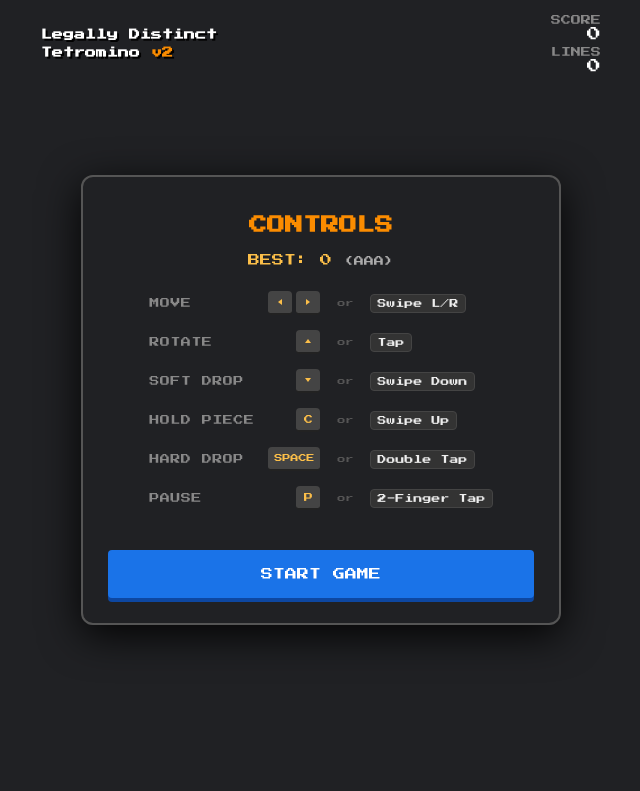
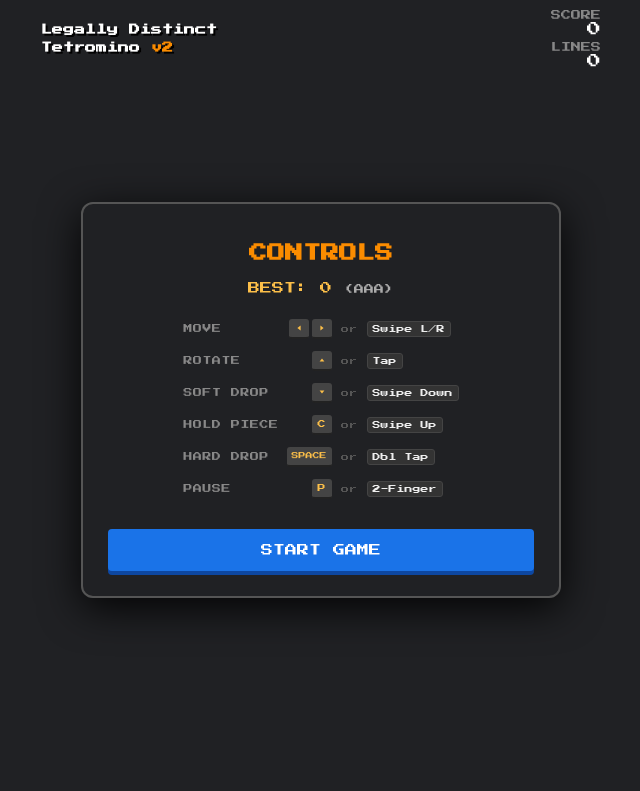
Before and after one commit to JoeFromDenver/Legally-Distinct-Tetromino-v2, a plain HTML site: page index.html in a window 1280 px wide. Shown: the whole page, without its empty margins (319-959 px from the left). Drawn offline with nearby package versions, Linux system fonts and the light colour scheme.

Commit message:
Update index.html

```diff
--- a/index.html
+++ b/index.html
@@ -2,10 +2,10 @@
 <html lang="en">
 <head>
     <meta charset="UTF-8">
-    <meta name="viewport" content="width=device-width, initial-scale=1.0, maximum-scale=1.0, user-scalable=no">
+    <meta name="viewport" content="width=device-width, initial-scale=1.0, maximum-scale=1.0, user-scalable=no, viewport-fit=cover">
     <title>Legally Distinct Tetromino v2</title>
 
-    <!-- Tone.js CDN (Restored for reliable audio) -->
+    <!-- Tone.js CDN -->
     <script src="https://cdnjs.cloudflare.com/ajax/libs/tone/14.8.49/Tone.js"></script>
 
     <!-- Google Font -->
@@ -37,7 +37,8 @@
             background-color: var(--bg-color);
             color: var(--text-color);
             font-family: var(--font-main);
-            height: 100vh;
+            /* Use dynamic viewport height for mobile browsers */
+            height: 100dvh;
             width: 100vw;
             display: flex;
             justify-content: center;
@@ -54,16 +55,19 @@
             display: flex;
             flex-direction: column;
             align-items: center;
+            /* Ensure content is centered but respects safe areas */
+            padding-bottom: env(safe-area-inset-bottom);
         }
 
         /* --- Header --- */
         header {
             width: 100%;
-            padding: 15px 20px;
+            padding: 10px 20px; /* Reduced padding slightly */
             display: flex;
             justify-content: space-between;
             align-items: center;
             z-index: 10;
+            flex-shrink: 0; /* Prevent header squishing */
         }
 
         h1 {
@@ -80,6 +84,11 @@
         #game-canvas {
             display: block;
             margin: 0 auto;
+            /* Flex grow allows it to take up remaining space,
+               but max-height prevents it from pushing header off */
+            flex-grow: 1;
+            max-height: 100%;
+            object-fit: contain; /* Ensure it scales down nicely */
         }
 
         /* --- UI Overlay Layer --- */
@@ -106,6 +115,8 @@
             box-shadow: 0 10px 40px rgba(0,0,0,0.9);
             width: 95%;
             max-width: 480px;
+            max-height: 90dvh; /* Prevent modal from being taller than screen */
+            overflow-y: auto; /* Allow scrolling if content is too tall */
         }
 
         .hidden { display: none !important; }
@@ -130,12 +141,12 @@
             background: #1a73e8;
             color: white;
             border: none;
-            padding: 18px 20px;
+            padding: 15px 20px; /* Slightly smaller padding */
             font-family: var(--font-main);
             font-size: 12px;
             border-radius: 4px;
             cursor: pointer;
-            margin-top: 20px;
+            margin-top: 15px;
             width: 100%;
             box-shadow: 0 4px 0 #0d47a1;
             transition: transform 0.05s;
@@ -148,26 +159,26 @@
         .controls-grid {
             display: grid;
             /* Action (tight) | Keys (tight) | or (fixed) | Touch (rest) */
-            grid-template-columns: max-content max-content 30px auto;
-            gap: 15px 10px; /* Gap between columns | Gap between rows */
+            grid-template-columns: max-content max-content 25px auto;
+            gap: 12px 5px; /* Reduced vertical gap */
             text-align: left;
-            margin-bottom: 20px;
+            margin-bottom: 15px;
             width: 100%;
-            justify-content: center; /* Center the whole grid in the modal */
+            justify-content: center;
             align-items: center;
         }
 
         .c-col-action {
-            font-size: 10px;
+            font-size: 9px; /* Slightly smaller font */
             color: #888;
             text-transform: uppercase;
             letter-spacing: 0.5px;
-            line-height: 1.6;
+            line-height: 1.4;
         }
 
         .c-col-keys {
             text-align: right;
-            font-size: 10px;
+            font-size: 9px;
             color: #fff;
             display: flex;
             justify-content: flex-end;
@@ -182,7 +193,7 @@
 
         .c-col-touch {
             text-align: left;
-            font-size: 10px;
+            font-size: 9px;
             color: #fcbf49;
             display: flex;
             align-items: center;
@@ -194,35 +205,35 @@
             justify-content: center;
             align-items: center;
             background: #444;
-            padding: 0 6px;
-            border-radius: 4px;
+            padding: 0 5px;
+            border-radius: 3px;
             color: #fcbf49;
             border-bottom: 2px solid #222;
-            font-size: 9px;
-            height: 24px;
-            min-width: 24px;
-            margin-left: 4px;
+            font-size: 8px;
+            height: 20px; /* Slightly smaller */
+            min-width: 20px;
+            margin-left: 3px;
         }
 
         .touch-label {
             display: inline-block;
-            padding: 4px 6px;
-            border-radius: 4px;
+            padding: 3px 5px;
+            border-radius: 3px;
             background: #333;
             border: 1px solid #444;
-            font-size: 9px;
+            font-size: 8px;
             color: #eee;
             white-space: nowrap;
         }
 
-        .arrow-icon { width: 10px; height: 10px; fill: currentColor; }
+        .arrow-icon { width: 8px; height: 8px; fill: currentColor; } /* Smaller icon */
 
         /* --- Name Input --- */
-        .name-input-group { margin: 20px 0; text-align: center; }
+        .name-input-group { margin: 15px 0; text-align: center; }
         .name-input {
             background: #222; border: 2px solid #555; color: #fcbf49;
-            font-family: var(--font-main); font-size: 16px; padding: 10px;
-            width: 150px; text-align: center; border-radius: 4px;
+            font-family: var(--font-main); font-size: 14px; padding: 8px;
+            width: 140px; text-align: center; border-radius: 4px;
             text-transform: uppercase; letter-spacing: 2px;
         }
         .name-input:focus { outline: none; border-color: var(--accent-color); }
@@ -296,10 +307,10 @@
                 <!-- Hard Drop -->
                 <div class="c-col-action">Hard Drop</div>
                 <div class="c-col-keys">
-                    <span class="key" style="font-size:8px;">SPACE</span>
+                    <span class="key" style="font-size:7px;">SPACE</span>
                 </div>
                 <div class="c-col-or">or</div>
-                <div class="c-col-touch"><span class="touch-label">Double Tap</span></div>
+                <div class="c-col-touch"><span class="touch-label">Dbl Tap</span></div>
 
                 <!-- Pause -->
                 <div class="c-col-action">Pause</div>
@@ -307,7 +318,7 @@
                     <span class="key">P</span>
                 </div>
                 <div class="c-col-or">or</div>
-                <div class="c-col-touch"><span class="touch-label">2-Finger Tap</span></div>
+                <div class="c-col-touch"><span class="touch-label">2-Finger</span></div>
             </div>
 
             <button id="btn-start">START GAME</button>
@@ -423,16 +434,27 @@ class Renderer {
     }
 
     resize() {
-        const headerHeight = 80;
-        const availableHeight = window.innerHeight - headerHeight - 20;
-        const availableWidth = window.innerWidth - 20;
+        // Calculate canvas dimensions to fit screen properly
+        // Use window.innerHeight to adapt to changes
+        const header = document.querySelector('header');
+        const headerHeight = header ? header.offsetHeight : 60;
+        const margin = 20;
 
+        // Calculate maximum available space for the game area
+        const availableHeight = window.innerHeight - headerHeight - margin;
+        const availableWidth = window.innerWidth - margin;
+
+        // Calculate cell size
         let cellSize = Math.floor(availableHeight / ROWS);
+
+        // If board width exceeds available width, scale down by width instead
         if (cellSize * COLS > availableWidth) {
             cellSize = Math.floor(availableWidth / COLS);
         }
 
-        this.cellSize = cellSize;
+        // Ensure minimum visibility
+        this.cellSize = Math.max(cellSize, 10);
+
         this.boardWidth = this.cellSize * COLS;
         this.boardHeight = this.cellSize * ROWS;
         this.sideMargin = this.cellSize * 4;
```
